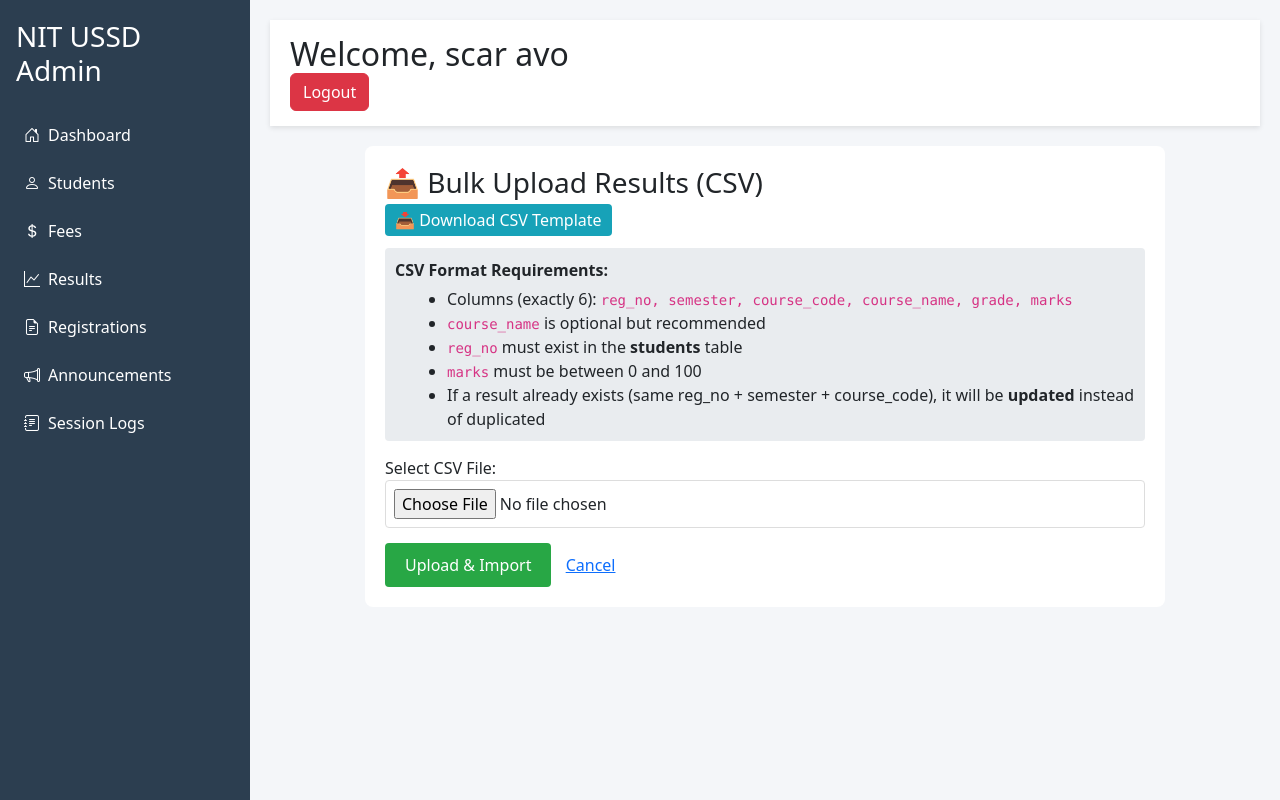
After one commit to Gemstony/nit-ussd-system, a PHP site: page /results/upload.php in a window 1280 px wide. The commit adds this page. Run offline with PHP 8.4, Linux system fonts and the light colour scheme; a user stored in the database is signed in.

Commit message:
I have implemented a bult CSV upload in students results

```diff
--- a/database/database_schema.sql
+++ b/database/database_schema.sql
@@ -14,7 +14,7 @@ CREATE TABLE students (
 );
 
 
-CREATE TABLE results (
+CREATE TABLE results (3
     result_id INT AUTO_INCREMENT PRIMARY KEY,
     reg_no VARCHAR(20) NOT NULL,
     semester VARCHAR(10) NOT NULL,      -- e.g., "2024/2025 Sem I"
--- a/public/admin/results/index.php
+++ b/public/admin/results/index.php
@@ -61,7 +61,7 @@ include __DIR__ . '/../includes/header.php';
     <div class="d-flex justify-content-between mb-3 flex-wrap gap-2">
         <div>
             <a href="add.php" class="btn btn-success"><i class="bi bi-plus-circle me-1"></i>Add Single Result</a>
-            <!-- <a href="upload.php" class="btn btn-info"><i class="bi bi-upload me-1"></i>Upload CSV</a> -->
+            <a href="upload.php" class="btn btn-info"><i class="bi bi-upload me-1"></i>Upload CSV</a>
         </div>
         <form method="GET" class="d-flex gap-2 flex-wrap">
             <input type="text" name="reg_no" class="form-control form-control-sm" placeholder="Reg No" value="<?php echo htmlspecialchars($reg_no); ?>">
--- /dev/null
+++ b/public/admin/results/upload.php
@@ -0,0 +1,200 @@
+<?php
+// admin/results/upload.php
+require_once __DIR__ . '/../includes/auth.php';
+require_once __DIR__ . '/../../../includes/Database.php';
+
+$db = Database::getInstance()->getConnection();
+
+$error = '';
+$success = '';
+$import_log = [];
+
+// If the form was submitted
+if ($_SERVER['REQUEST_METHOD'] === 'POST' && isset($_FILES['csv_file'])) {
+    $file = $_FILES['csv_file'];
+
+    // 1. Check upload error
+    if ($file['error'] !== UPLOAD_ERR_OK) {
+        $error = 'File upload error. Code: ' . $file['error'];
+    }
+    // 2. Check file type (extension + MIME)
+    elseif (pathinfo($file['name'], PATHINFO_EXTENSION) !== 'csv') {
+        $error = 'Only CSV files are allowed.';
+    }
+    else {
+        $handle = fopen($file['tmp_name'], 'r');
+        if ($handle === false) {
+            $error = 'Cannot read the uploaded file.';
+        } else {
+            // Read header row
+            $header = fgetcsv($handle);
+            if ($header === false) {
+                $error = 'Empty file or invalid CSV format.';
+            } else {
+                // Expected columns
+                $expected = ['reg_no', 'semester', 'course_code', 'course_name', 'grade', 'marks'];
+                if (count($header) < 6) {
+                    $error = 'CSV must have at least 6 columns: reg_no, semester, course_code, course_name, grade, marks';
+                } else {
+                    $row_num = 1;
+                    $inserted = 0;
+                    $updated = 0;
+                    $failed = 0;
+                    $errors = [];
+
+                    while (($data = fgetcsv($handle)) !== false) {
+                        $row_num++;
+                        // Normalise: if there are extra columns, ignore them; if fewer, error
+                        if (count($data) < 6) {
+                            $errors[] = "Row $row_num: insufficient columns (need 6).";
+                            $failed++;
+                            continue;
+                        }
+
+                        list($reg_no, $semester, $course_code, $course_name, $grade, $marks) = array_map('trim', $data);
+                        $marks = floatval($marks);
+
+                        $row_error = false;
+
+                        // Validate required fields
+                        if (empty($reg_no)) {
+                            $errors[] = "Row $row_num: registration number is empty.";
+                            $row_error = true;
+                        }
+                        if (empty($semester)) {
+                            $errors[] = "Row $row_num: semester is empty.";
+                            $row_error = true;
+                        }
+                        if (empty($course_code)) {
+                            $errors[] = "Row $row_num: course code is empty.";
+                            $row_error = true;
+                        }
+                        if (empty($grade)) {
+                            $errors[] = "Row $row_num: grade is empty.";
+                            $row_error = true;
+                        }
+                        if ($marks < 0 || $marks > 100) {
+                            $errors[] = "Row $row_num: marks must be between 0 and 100 (given: $marks).";
+                            $row_error = true;
+                        }
+
+                        // Check if student exists
+                        if (!$row_error && !empty($reg_no)) {
+                            $checkStmt = $db->prepare("SELECT reg_no FROM students WHERE reg_no = :reg_no");
+                            $checkStmt->execute(['reg_no' => $reg_no]);
+                            if (!$checkStmt->fetch()) {
+                                $errors[] = "Row $row_num: student reg_no '$reg_no' does not exist.";
+                                $row_error = true;
+                            }
+                        }
+
+                        if ($row_error) {
+                            $failed++;
+                            continue;
+                        }
+
+                        // Now check if result already exists (duplicate)
+                        $dupStmt = $db->prepare("SELECT result_id FROM results WHERE reg_no = :reg_no AND semester = :semester AND course_code = :course_code");
+                        $dupStmt->execute(['reg_no' => $reg_no, 'semester' => $semester, 'course_code' => $course_code]);
+                        $existing = $dupStmt->fetch();
+
+                        if ($existing) {
+                            // Update
+                            $upd = $db->prepare("UPDATE results SET course_name = :course_name, grade = :grade, marks = :marks WHERE reg_no = :reg_no AND semester = :semester AND course_code = :course_code");
+                            $result = $upd->execute([
+                                'course_name' => $course_name,
+                                'grade' => $grade,
+                                'marks' => $marks,
+                                'reg_no' => $reg_no,
+                                'semester' => $semester,
+                                'course_code' => $course_code
+                            ]);
+                            if ($result) {
+                                $updated++;
+                            } else {
+                                $errors[] = "Row $row_num: database update failed.";
+                                $failed++;
+                            }
+                        } else {
+                            // Insert
+                            $ins = $db->prepare("INSERT INTO results (reg_no, semester, course_code, course_name, grade, marks) VALUES (:reg_no, :semester, :course_code, :course_name, :grade, :marks)");
+                            $result = $ins->execute([
+                                'reg_no' => $reg_no,
+                                'semester' => $semester,
+                                'course_code' => $course_code,
+                                'course_name' => $course_name,
+                                'grade' => $grade,
+                                'marks' => $marks
+                            ]);
+                            if ($result) {
+                                $inserted++;
+                            } else {
+                                $errors[] = "Row $row_num: database insert failed.";
+                                $failed++;
+                            }
+                        }
+                    }
+                    fclose($handle);
+
+                    if ($inserted > 0 || $updated > 0) {
+                        $success = "Import completed: $inserted new, $updated updated, $failed failed.";
+                    } else {
+                        $error = "No records were imported. Check errors below.";
+                    }
+                    $import_log = $errors;
+                }
+            }
+        }
+    }
+}
+
+include __DIR__ . '/../includes/header.php';
+?>
+
+<div style="background: white; padding: 20px; border-radius: 8px; max-width: 800px; margin: 0 auto;">
+    <h3>📤 Bulk Upload Results (CSV)</h3>
+    <p><a href="download_template.php" style="background: #17a2b8; color: white; padding: 5px 10px; text-decoration: none; border-radius: 4px;">📥 Download CSV Template</a></p>
+
+    <div style="background: #e9ecef; padding: 10px; border-radius: 4px; margin: 15px 0;">
+        <strong>CSV Format Requirements:</strong>
+        <ul style="margin: 5px 0 0 20px;">
+            <li>Columns (exactly 6): <code>reg_no, semester, course_code, course_name, grade, marks</code></li>
+            <li><code>course_name</code> is optional but recommended</li>
+            <li><code>reg_no</code> must exist in the <strong>students</strong> table</li>
+            <li><code>marks</code> must be between 0 and 100</li>
+            <li>If a result already exists (same reg_no + semester + course_code), it will be <strong>updated</strong> instead of duplicated</li>
+        </ul>
+    </div>
+
+    <?php if ($error): ?>
+        <div style="background: #f8d7da; color: #721c24; padding: 10px; margin-bottom: 15px; border-radius: 4px;">
+            <?php echo htmlspecialchars($error); ?>
+        </div>
+    <?php endif; ?>
+
+    <?php if ($success): ?>
+        <div style="background: #d4edda; color: #155724; padding: 10px; margin-bottom: 15px; border-radius: 4px;">
+            <?php echo htmlspecialchars($success); ?>
+        </div>
+    <?php endif; ?>
+
+    <?php if (!empty($import_log)): ?>
+        <div style="background: #fff3cd; color: #856404; padding: 10px; margin-bottom: 15px; border-radius: 4px; max-height: 300px; overflow-y: auto;">
+            <strong>Detailed Errors (<?php echo count($import_log); ?>):</strong><br>
+            <?php foreach ($import_log as $log): ?>
+                <?php echo htmlspecialchars($log); ?><br>
+            <?php endforeach; ?>
+        </div>
+    <?php endif; ?>
+
+    <form method="POST" enctype="multipart/form-data">
+        <div style="margin-bottom: 15px;">
+            <label>Select CSV File:</label>
+            <input type="file" name="csv_file" accept=".csv" required style="width: 100%; padding: 8px; border: 1px solid #ddd; border-radius: 4px;">
+        </div>
+        <button type="submit" style="background: #28a745; color: white; padding: 10px 20px; border: none; border-radius: 4px; cursor: pointer;">Upload & Import</button>
+        <a href="index.php" style="margin-left: 10px;">Cancel</a>
+    </form>
+</div>
+
+<?php include __DIR__ . '/../includes/footer.php'; ?>
```
Also changed, not shown: public/admin/results/download_template.php (added, +21 -0 lines), tests/hash_passord.php (deleted, +0 -3 lines), tests/test_student.php (deleted, +0 -14 lines), README.md (deleted), 5 other files.
